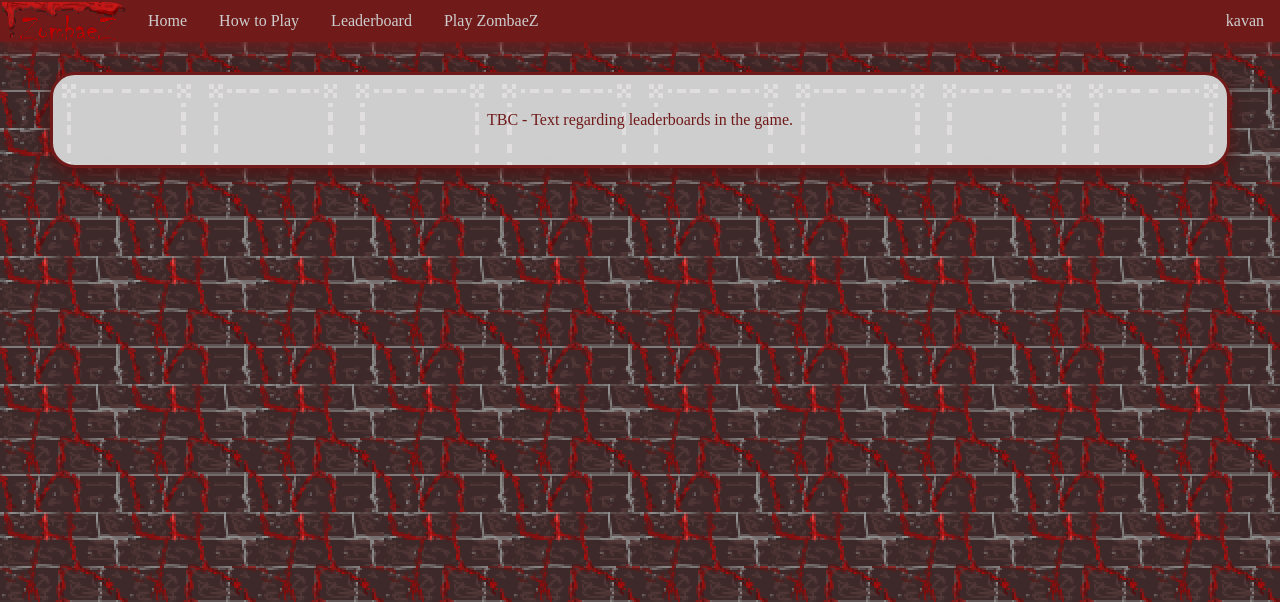
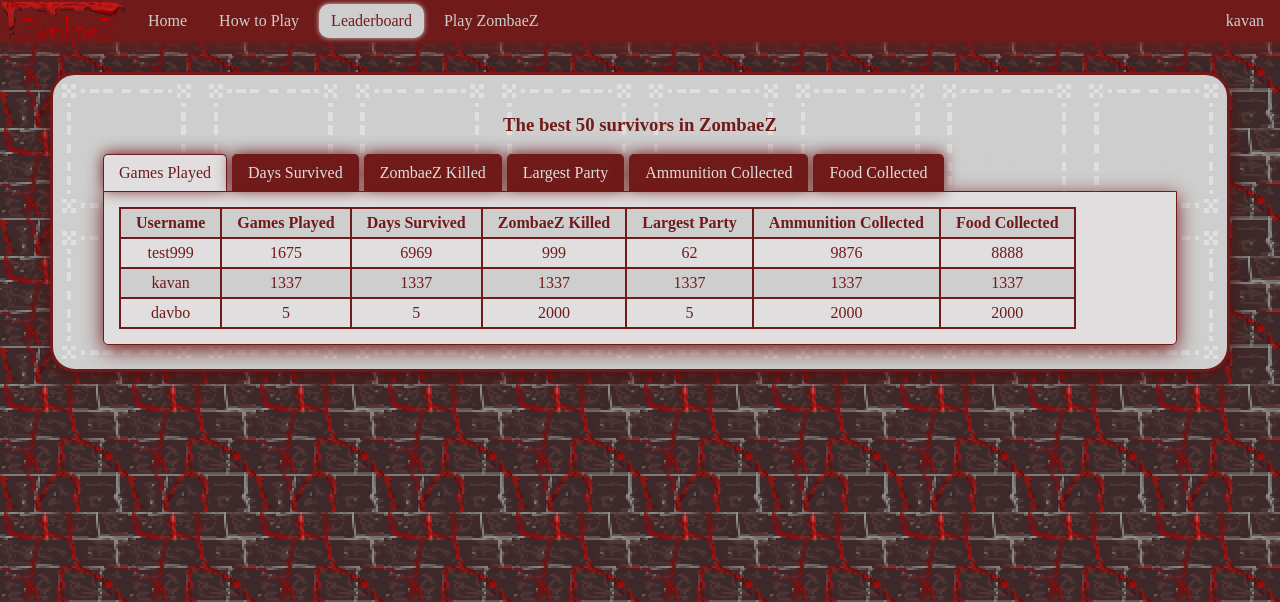
Before and after one commit to KB9/Zombaez, a Django app: page /zombaez/leaderboards/ in a window 1280 px wide. Shown: the top 602 px of the page. Run offline with Django 3.2, Linux system fonts and the light colour scheme; a user stored in the database is signed in; data comes from the database, SQL or seed files in the repository; both versions use the stored data as it was after the commit; parts of the project's set-up code (start-up, migrations or seed data) failed here and were passed over.

Commit message:
Leaderboards!!!
Leaderboards are operational. If there is extra time I will add more
functionality such as searching for yourself in the leaderboards

```diff
--- /dev/null
+++ b/ZombaezProject/static/js/home.js
@@ -0,0 +1,4 @@
+window.onload = function() {
+				var c = document.getElementById("nav1");
+				c.className += " active";
+}
--- /dev/null
+++ b/ZombaezProject/static/js/how_to_play.js
@@ -0,0 +1,4 @@
+window.onload = function() {
+				var c = document.getElementById("nav2");
+				c.className += " active";
+}
--- /dev/null
+++ b/ZombaezProject/static/js/leaderboards.js
@@ -0,0 +1,18 @@
+jQuery(document).ready(function() {
+    jQuery('.tabs .tab-links a').on('click', function(e)  {
+        var currentAttrValue = jQuery(this).attr('href');
+
+        // Show/Hide Tabs
+        jQuery('.tabs ' + currentAttrValue).show().siblings().hide();
+
+        // Change/remove current tab to active
+        jQuery(this).parent('li').addClass('active').siblings().removeClass('active');
+
+        e.preventDefault();
+    });
+});
+
+window.onload = function() {
+				var c = document.getElementById("nav3");
+				c.className += " active";
+}
--- a/ZombaezProject/static/js/renderer.js
+++ b/ZombaezProject/static/js/renderer.js
@@ -115,6 +115,9 @@ var level;
 var player;
 
 window.onload = function() {
+
+    var c = document.getElementById("nav4");//menu stuff - don't delete - David
+    c.className += " active"; //menu stuff - don't delete - David
     canvas = document.getElementById("game_canvas");
     context = canvas.getContext("2d");
 
--- a/ZombaezProject/static/styles/base.css
+++ b/ZombaezProject/static/styles/base.css
@@ -2,7 +2,7 @@ body{
 	margin:0;
 	padding:0;
 	background-image: url("../images/background.png");
-	min-width:846px;
+	min-width:1052px;
 }
 
 #nav_bar{
@@ -11,7 +11,7 @@ body{
 	margin:0;
 	padding:0;
 	background-color: #701A1A;
-	box-shadow: 0px 5px 20px #701A1A
+	box-shadow: 0px 5px 20px #701A1A;
 
 }
 
@@ -61,6 +61,32 @@ body{
 	text-decoration: none;
 }
 
+#nav_bar a.active{
+	background-color: #CECECE;
+	color: #701A1A;
+	border-radius:10px;
+	box-shadow: 0px 0px 5px #CECECE;
+}
+
+#nav2.active{
+	background-color: #CECECE;
+	color: #701A1A;
+	border-radius:10px;
+	box-shadow: 0px 0px 5px #CECECE;
+}}
+#nav3.active{
+	background-color: #CECECE;
+	color: #701A1A;
+	border-radius:10px;
+	box-shadow: 0px 0px 5px #CECECE;
+}
+#nav4.active{
+	background-color: #CECECE;
+	color: #701A1A;
+	border-radius:10px;
+	box-shadow: 0px 0px 5px #CECECE;
+}
+
 #nav_bar li.right{
 	float: right;
 }
--- /dev/null
+++ b/ZombaezProject/static/styles/leaderboards.css
@@ -0,0 +1,95 @@
+
+table, tr, td, th{
+	text-align:center;
+	padding:5px 15px;
+	border-style:solid;
+	border-width:2px;
+	border-color: #701A1A;
+	border-collapse: collapse;
+}
+tr:nth-child(even) {
+    background-color: #E0DEDE;
+}
+
+tr:nth-child(odd) {
+    background-color: #CECECE;
+}
+
+
+.tabs {
+    width:100%;
+    display:inline-block;
+}
+
+.tab-links:after {
+    display:block;
+    clear:both;
+    content:'';
+}
+
+.tab-links li {
+    margin:0px 5px 0px 0px;
+    float:left;
+    list-style:none;
+
+}
+
+.tab-links{
+	 margin:0;
+	 padding:0;
+}
+.tab-links a {
+    padding:9px 15px;
+    display:inline-block;
+	border-style:solid;
+	border-top-width:1px;
+	border-bottom-width:0px;
+	border-right-width:1px;
+	border-left-width:1px;
+	border-top-right-radius:5px;
+	border-top-left-radius:5px;
+	border-color:#701A1A;
+    background:#701A1A;
+    color:#E0DEDE;
+	text-decoration:none;
+	box-shadow: 0px -1px 15px #701A1A;
+    transition:all linear 0.15s;
+}
+
+.tab-links a:hover {
+    background:#CECECE;
+	color:#701A1A;
+	border-style:solid;
+	border-top-width:1px;
+	border-bottom-width:0px;
+	border-right-width:1px;
+	border-left-width:1px;
+	border-top-right-radius:5px;
+	border-top-left-radius:5px;
+	border-color:#701A1A;
+    text-decoration:none;
+}
+
+li.active a, li.active a:hover {
+    background:#E0DEDE;
+    color:#701A1A;
+}
+
+.tab-content {
+    padding:15px;
+    background:#E0DEDE;
+	border-style:solid;
+	border-width:1px;
+	border-bottom-left-radius:5px;
+	border-bottom-right-radius:5px;
+	border-color:#701A1A;
+	box-shadow: 0px 5px 20px #701A1A
+}
+
+.tab {
+display:none;
+}
+
+.tab.active {
+    display:block;
+}
--- a/ZombaezProject/templates/zombaez/base.html
+++ b/ZombaezProject/templates/zombaez/base.html
@@ -15,11 +15,11 @@
 	<body>
 			<ul id="nav_bar">
 				<li id="logoItem" ><img class="logo" src="{% static "images/zombaez.png" %}" alt="ZombaeZ logo"/>
-				<li><a href="{% url 'home' %}">Home</a></li>
-				<li><a href="{% url 'how_to_play' %}">How to Play</a></li>
-				<li><a href="{% url 'leaderboards' %}">Leaderboard</a></li>
+				<li><a id="nav1" href="{% url 'home' %}">Home</a></li>
+				<li><a id="nav2" href="{% url 'how_to_play' %}">How to Play</a></li>
+				<li><a id="nav3" href="{% url 'leaderboards' %}">Leaderboard</a></li>
 				{% if user.is_authenticated %}
-				<li><a href="{% url 'play' %}">Play ZombaeZ</a></li>
+				<li><a id="nav4" href="{% url 'play' %}">Play ZombaeZ</a></li>
 				<li class="right drop_down"><a>{{user.username}}</a>
 					<div id="drop_down_content">
 						<a href="{% url 'user_profile' %}">User Profile</a>
--- a/ZombaezProject/templates/zombaez/home.html
+++ b/ZombaezProject/templates/zombaez/home.html
@@ -9,6 +9,7 @@
 
 {% block head_block %}
 	<link rel="stylesheet" href="{% static "styles/home.css"%}" type="text/css" />
+	<script src="{% static "js/home.js" %}"></script>
 {% endblock %}
 
 {% block body_block %}
--- a/ZombaezProject/templates/zombaez/how_to_play.html
+++ b/ZombaezProject/templates/zombaez/how_to_play.html
@@ -9,6 +9,7 @@
 
 {% block head_block %}
 	<link rel="stylesheet" href="{% static "styles/how_to_play.css"%}" type="text/css" />
+	<script src="{% static "js/how_to_play.js" %}"></script>
 {% endblock %}
 
 {% block body_block %}
--- a/ZombaezProject/templates/zombaez/leaderboards.html
+++ b/ZombaezProject/templates/zombaez/leaderboards.html
@@ -9,10 +9,179 @@
 
 {% block head_block %}
 	<link rel="stylesheet" href="{% static "styles/leaderboards.css"%}" type="text/css" />
+	<script src="{% static "js/leaderboards.js" %}"></script>
 {% endblock %}
 
 {% block body_block %}
+<h3>The best 50 survivors in ZombaeZ</h3>
+<div class="tabs">
+    <ul class="tab-links">
+        <li class="active"><a href="#tab1">Games Played</a></li>
+        <li><a href="#tab2">Days Survived</a></li>
+        <li><a href="#tab3">ZombaeZ Killed</a></li>
+        <li><a href="#tab4">Largest Party</a></li>
+		<li><a href="#tab5">Ammunition Collected</a></li>
+		<li><a href="#tab6">Food Collected</a></li>
 
-		<p>{{leaderboards}}</p>
+    </ul>
+
+    <div class="tab-content">
+        <div id="tab1" class="tab active">
+            <table>
+			<tr>
+				<th>Username</th>
+				<th>Games Played</th>
+				<th>Days Survived</th>
+				<th>ZombaeZ Killed</th>
+				<th>Largest Party</th>
+				<th>Ammunition Collected</th>
+				<th>Food Collected</th>
+			</tr>
+
+			{% for player in total_games_played %}
+			<tr>
+				<td>{{player.username}}</td>
+				<td>{{player.total_games_played}}</td>
+				<td>{{player.total_days_survived}}</td>
+				<td>{{player.zombies_killed}}</td>
+				<td>{{player.largest_party_size}}</td>
+				<td>{{player.total_ammo_collected}}</td>
+				<td>{{player.total_food_collected}}</td>
+			</tr>
+			{% endfor %}
+			</table>
+        </div>
+
+        <div id="tab2" class="tab">
+            <table>
+			<tr>
+				<th>Username</th>
+				<th>Games Played</th>
+				<th>Days Survived</th>
+				<th>ZombaeZ Killed</th>
+				<th>Largest Party</th>
+				<th>Ammunition Collected</th>
+				<th>Food Collected</th>
+			</tr>
+
+			{% for player in total_days_survived %}
+			<tr>
+				<td>{{player.username}}</td>
+				<td>{{player.total_games_played}}</td>
+				<td>{{player.total_days_survived}}</td>
+				<td>{{player.zombies_killed}}</td>
+				<td>{{player.largest_party_size}}</td>
+				<td>{{player.total_ammo_collected}}</td>
+				<td>{{player.total_food_collected}}</td>
+			</tr>
+			{% endfor %}
+			</table>
+		</div>
+
+        <div id="tab3" class="tab">
+            <table>
+			<tr>
+				<th>Username</th>
+				<th>Games Played</th>
+				<th>Days Survived</th>
+				<th>ZombaeZ Killed</th>
+				<th>Largest Party</th>
+				<th>Ammunition Collected</th>
+				<th>Food Collected</th>
+			</tr>
+
+			{% for player in zombies_killed %}
+			<tr>
+				<td>{{player.username}}</td>
+				<td>{{player.total_games_played}}</td>
+				<td>{{player.total_days_survived}}</td>
+				<td>{{player.zombies_killed}}</td>
+				<td>{{player.largest_party_size}}</td>
+				<td>{{player.total_ammo_collected}}</td>
+				<td>{{player.total_food_collected}}</td>
+			</tr>
+			{% endfor %}
+			</table>
+		</div>
+
+        <div id="tab4" class="tab">
+            <table>
+			<tr>
+				<th>Username</th>
+				<th>Games Played</th>
+				<th>Days Survived</th>
+				<th>ZombaeZ Killed</th>
+				<th>Largest Party</th>
+				<th>Ammunition Collected</th>
+				<th>Food Collected</th>
+			</tr>
+
+			{% for player in largest_party_size %}
+			<tr>
+				<td>{{player.username}}</td>
+				<td>{{player.total_games_played}}</td>
+				<td>{{player.total_days_survived}}</td>
+				<td>{{player.zombies_killed}}</td>
+				<td>{{player.largest_party_size}}</td>
+				<td>{{player.total_ammo_collected}}</td>
+				<td>{{player.total_food_collected}}</td>
+			</tr>
+			{% endfor %}
+			</table>
+		</div>
+
+		<div id="tab5" class="tab">
+            <table>
+			<tr>
+				<th>Username</th>
+				<th>Games Played</th>
+				<th>Days Survived</th>
+				<th>ZombaeZ Killed</th>
+				<th>Largest Party</th>
+				<th>Ammunition Collected</th>
+				<th>Food Collected</th>
+			</tr>
+
+			{% for player in total_ammo_collected %}
+			<tr>
+				<td>{{player.username}}</td>
+				<td>{{player.total_games_played}}</td>
+				<td>{{player.total_days_survived}}</td>
+				<td>{{player.zombies_killed}}</td>
+				<td>{{player.largest_party_size}}</td>
+				<td>{{player.total_ammo_collected}}</td>
+				<td>{{player.total_food_collected}}</td>
+			</tr>
+			{% endfor %}
+			</table>
+		</div>
+
+		<div id="tab6" class="tab">
+            <table>
+			<tr>
+				<th>Username</th>
+				<th>Games Played</th>
+				<th>Days Survived</th>
+				<th>ZombaeZ Killed</th>
+				<th>Largest Party</th>
+				<th>Ammunition Collected</th>
+				<th>Food Collected</th>
+			</tr>
+
+			{% for player in total_food_collected %}
+			<tr>
+				<td>{{player.username}}</td>
+				<td>{{player.total_games_played}}</td>
+				<td>{{player.total_days_survived}}</td>
+				<td>{{player.zombies_killed}}</td>
+				<td>{{player.largest_party_size}}</td>
+				<td>{{player.total_ammo_collected}}</td>
+				<td>{{player.total_food_collected}}</td>
+			</tr>
+			{% endfor %}
+			</table>
+		</div>
+    </div>
+</div>
 
 {% endblock %}
--- a/ZombaezProject/zombaez/views.py
+++ b/ZombaezProject/zombaez/views.py
@@ -26,7 +26,12 @@ def how_to_play(request):
     return render(request, 'zombaez/how_to_play.html', context_dict)
 
 def leaderboards(request):
-    context_dict = {"leaderboards": "TBC - Text regarding leaderboards in the game."}
+    context_dict = {"total_games_played":User.objects.order_by("-total_games_played")[:10]}
+    context_dict["total_ammo_collected"] = User.objects.order_by("-total_ammo_collected")[:10]
+    context_dict["total_food_collected"] = User.objects.order_by("-total_food_collected")[:10]
+    context_dict["total_days_survived"] = User.objects.order_by("-total_days_survived")[:10]
+    context_dict["largest_party_size"] = User.objects.order_by("-largest_party_size")[:10]
+    context_dict["zombies_killed"] = User.objects.order_by("-zombies_killed")[:10]
     return render(request, 'zombaez/leaderboards.html', context_dict)
 
 
```
Also changed, not shown: ZombaezProject/static/styles/user_profile.css (+13 -1 lines), ZombaezProject/db.sqlite3, ZombaezProject/media/profile_images/avatar_YleyWy6.png, ZombaezProject/static/js/zombaez-jquery.js (line endings or trailing spaces), 1 other file.
